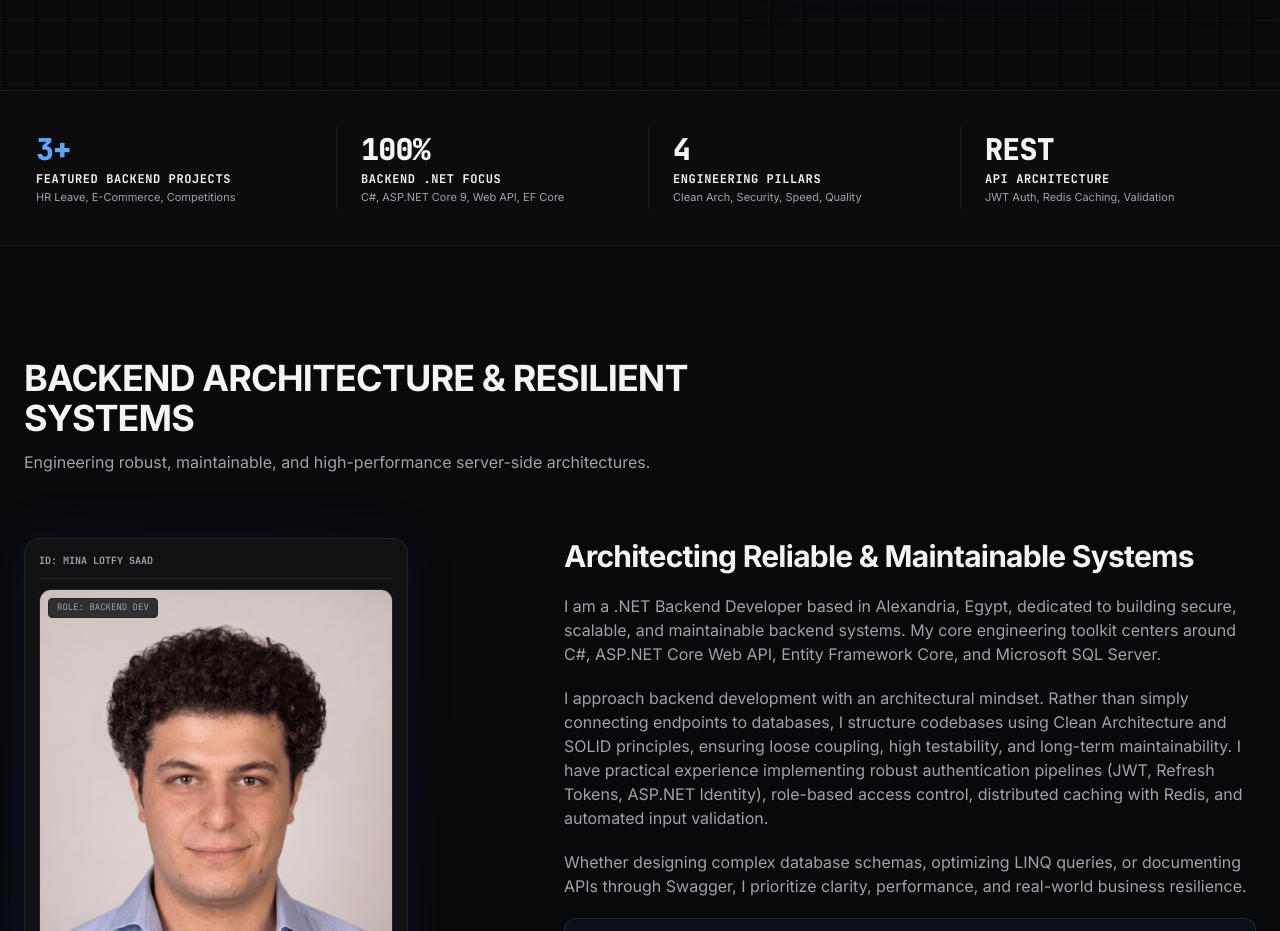
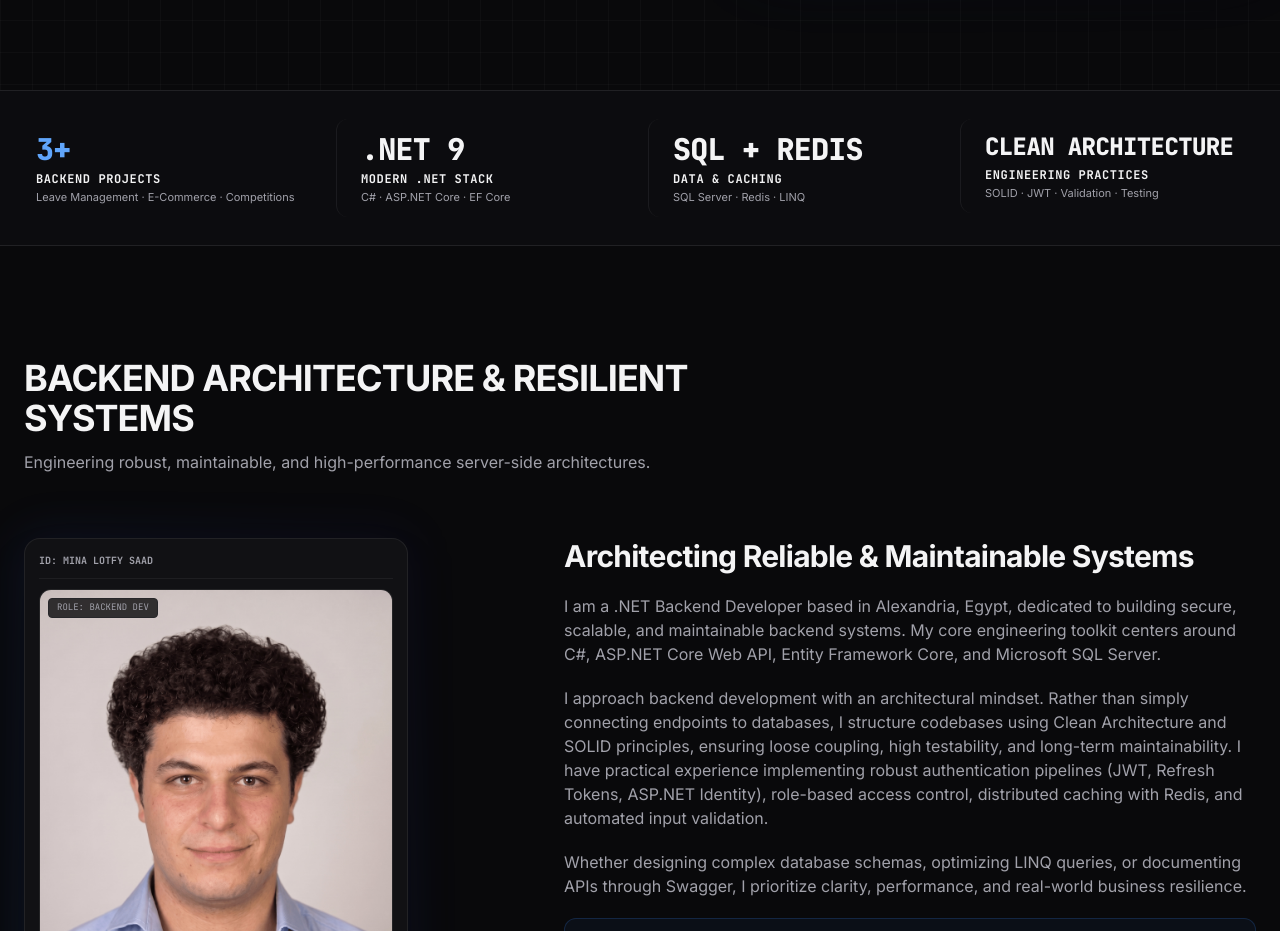
Before and after one commit to Minalotfysaad/Portfolio, a Next.js app: page / in a window 1280 px wide. Shown: the part 780-1711 px from the top of the page. Built offline with nearby package versions, Linux system fonts and the light colour scheme.

Commit message:
feat: add personal profile data and hero metrics component

```diff
--- a/src/components/hero/MetricsStrip.tsx
+++ b/src/components/hero/MetricsStrip.tsx
@@ -19,7 +19,12 @@ export const MetricsStrip: React.FC = () => {
                 <div className="flex items-baseline gap-1.5 mb-1">
                   <span
                     className={cn(
-                      "text-2xl sm:text-3xl font-extrabold font-mono tracking-tight",
+                      "font-extrabold font-mono tracking-tight",
+                      metric.value.length > 12
+                        ? "text-base sm:text-lg md:text-base lg:text-xl xl:text-2xl"
+                        : metric.value.length > 6
+                        ? "text-xl sm:text-2xl lg:text-3xl"
+                        : "text-2xl sm:text-3xl",
                       metric.highlight ? "text-accent-light" : "text-foreground"
                     )}
                   >
--- a/src/data/personal.ts
+++ b/src/data/personal.ts
@@ -23,24 +23,24 @@ export const heroData = {
 export const quickMetrics: MetricItem[] = [
   {
     value: "3+",
-    label: "FEATURED BACKEND PROJECTS",
-    sublabel: "HR Leave, E-Commerce, Competitions",
+    label: "BACKEND PROJECTS",
+    sublabel: "Leave Management · E-Commerce · Competitions",
     highlight: true,
   },
   {
-    value: "100%",
-    label: "BACKEND .NET FOCUS",
-    sublabel: "C#, ASP.NET Core 9, Web API, EF Core",
+    value: ".NET 9",
+    label: "MODERN .NET STACK",
+    sublabel: "C# · ASP.NET Core · EF Core",
   },
   {
-    value: "4",
-    label: "ENGINEERING PILLARS",
-    sublabel: "Clean Arch, Security, Speed, Quality",
+    value: "SQL + REDIS",
+    label: "DATA & CACHING",
+    sublabel: "SQL Server · Redis · LINQ",
   },
   {
-    value: "REST",
-    label: "API ARCHITECTURE",
-    sublabel: "JWT Auth, Redis Caching, Validation",
+    value: "CLEAN ARCHITECTURE",
+    label: "ENGINEERING PRACTICES",
+    sublabel: "SOLID · JWT · Validation · Testing",
   },
 ];
 
```
